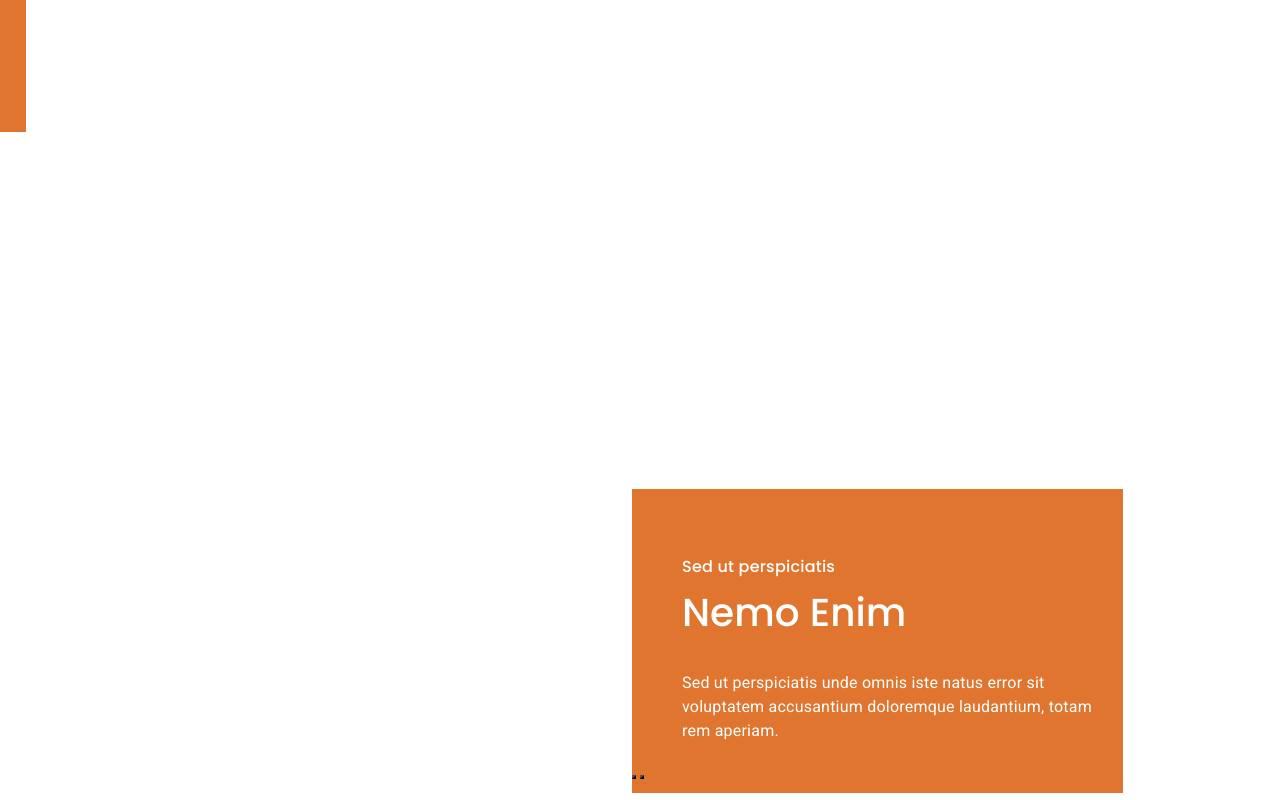
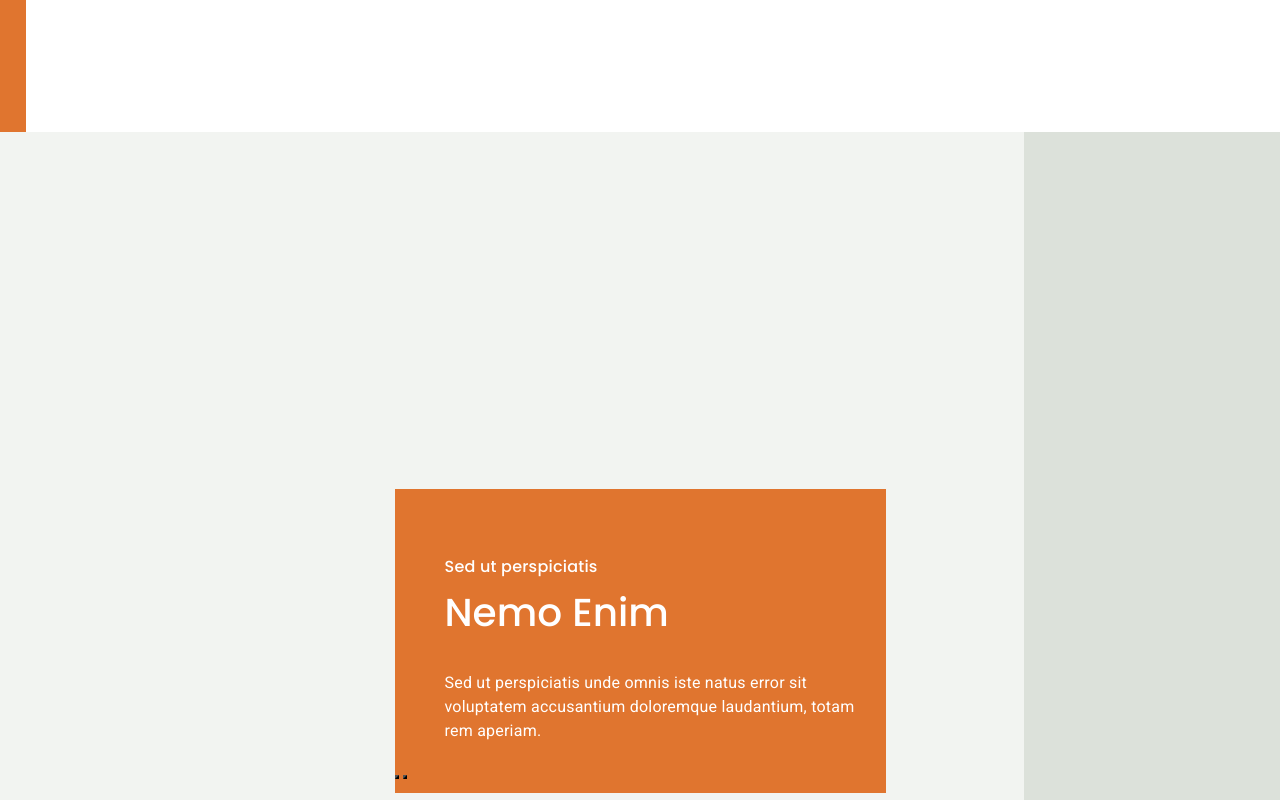
Before and after one commit to Nicolasgrillo1/25Watts, a website: page dev/views/index.html in a window 1280 px wide. Shown: the part 1340-2140 px from the top of the page. Drawn offline with nearby package versions, Linux system fonts and the light colour scheme.

Commit message:
carousel

```diff
--- a/dev/styles/sass/layouts/_main__container2.scss
+++ b/dev/styles/sass/layouts/_main__container2.scss
@@ -6,8 +6,7 @@
     margin: 0 auto;
     width: 100%;
     height: 768px;
-    // background: rgb(242,244,241);
-    // background: linear-gradient(90deg, rgba(242,244,241,1) 80%, rgba(220,225,218,1) 80%);
+    background: linear-gradient(90deg, rgba(242,244,241,1) 80%, rgba(220,225,218,1) 80%);
 }
 
 .main__container2__center{
@@ -15,8 +14,6 @@
     background: url(/25Watts/public/assets/img/section3-image.png) no-repeat center;
     display: flex;
     flex-direction: column-reverse;
-    min-width:966px;
-    min-height: 352px;
     display: flex;
     justify-content: center;
     align-items: flex-end;
```
Also changed, not shown: dev/styles/css/styles.css, 1 other file.
